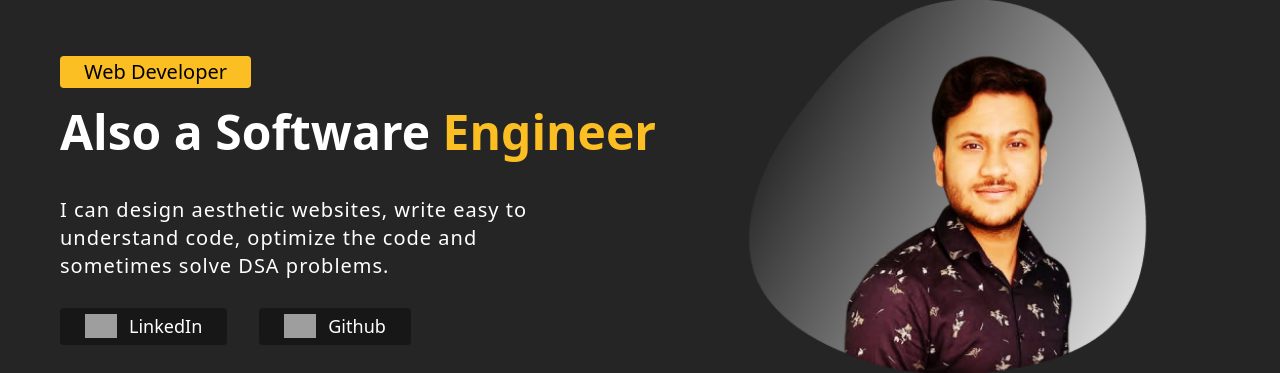
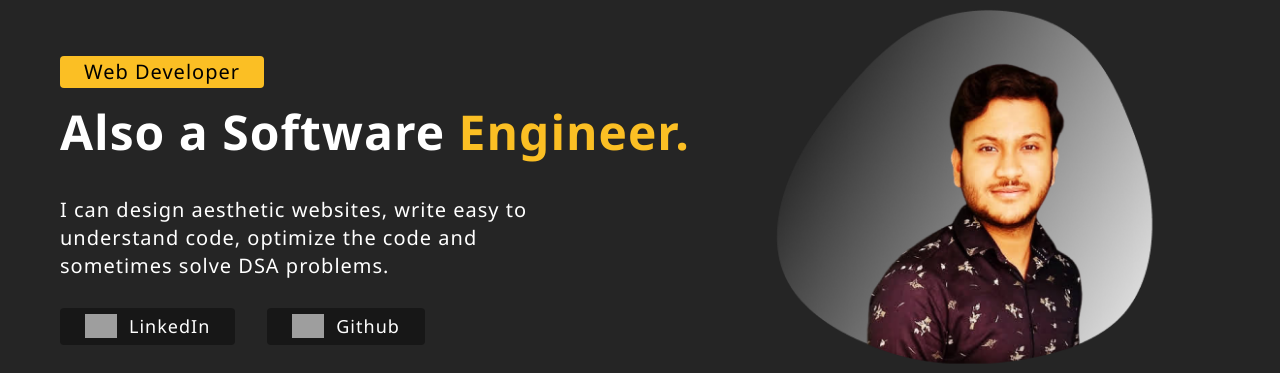
Before and after one commit to mondalraj/rajib-mondal-portfolio, a React (Create React App) app: page / in a window 1280 px wide. Shown: the part 200-573 px from the top of the page. Built offline with nearby package versions, Linux system fonts and the light colour scheme; grey boxes are pictures that could not be loaded.

Commit message:
typewriter effect added

```diff
--- a/package.json
+++ b/package.json
@@ -1,6 +1,6 @@
 {
   "name": "rajib-mondal-portfolio",
-
+  "homepage": "https://mondalraj.github.io/rajib-mondal-portfolio",
   "version": "0.1.0",
   "private": true,
   "repository": {
--- a/src/components/About.js
+++ b/src/components/About.js
@@ -22,7 +22,7 @@ function About() {
             <div className="description flex flex-col items-center md:items-start space-y-5">
                 <div className="text-xl text-yellow-400">About Me</div>
                 <div className="text-3xl font-semibold tracking-wide">Hi! I am Rajib Mondal</div>
-                <div className=" text-lg md:leading-7">
+                <div className="text-justify text-lg md:leading-7">
                     <p>I am a Full Stack Developer and currently pursuing my Bachelor's of Technology Degree from Dr. Akhilesh Das Gupta Institute of Technology And Management, Delhi.</p>
                     <p>I have participated and won in a lot of Open Source Programs, Hackathons, and have built responsive and fast web apps.</p>
                     <p>I am very passionate learner and love to implement my learnings in my projects.</p>
--- a/src/components/Contact.js
+++ b/src/components/Contact.js
@@ -2,7 +2,7 @@ function Contact() {
     return (
         <div id="contact" className="contact-container max-w-screen-xl mx-auto flex justify-center items-center min-h-screen text-white p-5 pt-20">
             <div className="get-in-touch w-full p-5 rounded-md md:max-w-3xl" style={{ backgroundColor: "#171717" }}>
-                <div className="text-2xl md:text-3xl font-semibold tracking-wide pb-4">Get In Touch!</div>
+                <div className="text-yellow-400 text-2xl md:text-3xl font-semibold tracking-wide pb-4">Get In Touch!</div>
                 <div className="text-lg">
                     <p>Have an enquiry or feedback for me?</p>
                     <p>Fill out the form below to contact me.</p>
--- a/src/components/Header.js
+++ b/src/components/Header.js
@@ -1,12 +1,16 @@
-
+import '../header.css'
 function Header() {
     return (
         <>
             <div className="p-5 header-container max-w-screen-xl mx-auto flex justify-center items-center -m-20 md:-mt-16 min-h-screen text-white flex-col-reverse md:flex-row">
                 <div className="header-content md:pl-10 flex flex-col items-center md:items-start space-y-5">
                     <div className="text-xl text-black bg-yellow-400 w-max py-0.5 px-6 rounded">Web Developer</div>
-                    <div className="text-3xl md:text-5xl font-semibold">Also a Software <span className="text-yellow-400">Engineer</span></div>
-                    <div className="text-lg md:text-xl w-5/6 tracking-wider leading-7 md:pt-5 pb-2 text-justify md:text-left">I can design aesthetic websites, write easy to understand code, optimize the code and sometimes solve DSA problems.</div>
+                    <div className="flex md:flex-col lg:flex-row">
+                        <div className="text-3xl md:text-5xl font-semibold w-max">Also a Software&#160;</div>
+                        <div className="text-3xl md:text-5xl font-semibold text-yellow-400 typewriter"> Engineer.</div>
+                    </div>
+
+                    <div className="text-lg md:text-xl w-5/6 tracking-wider leading-7 md:pt-5 pb-2 md:text-left text-justify">I can design aesthetic websites, write easy to understand code, optimize the code and sometimes solve DSA problems.</div>
                     <div className="flex">
                         <a href="https://www.linkedin.com/in/dev-rajib-mondal/" target="_blank" style={styles.headerButton} className="flex items-center mr-8 rounded"><img className="h-6 pr-3" src="https://img.icons8.com/ios-glyphs/50/ffffff/linkedin-circled.png" />LinkedIn</a>
                         <a href="https://github.com/mondalraj" target="_blank" style={styles.headerButton} className="flex items-center rounded"><img className="h-6 pr-3" src="https://img.icons8.com/material-outlined/50/ffffff/github.png" />Github</a>
--- a/src/components/TimelineItem.js
+++ b/src/components/TimelineItem.js
@@ -5,8 +5,8 @@ const TimelineItem = ({ data }) => {
                 <div className="timeline-date font-semibold tracking-wide pb-3 md:text-md">{data.date}</div>
                 <div className="timeline-box">
                     <div className="timeline-name bg-yellow-300 text-black tracking-wider">{data.name}</div>
-                    {data.company && <div className="timeline-company pb-1 bg-yellow-400 text-black text-sm font-semibold tracking-wider">Organization: {data.company}</div>}
-                    <div className="timeline-description pb-2">{data.description}</div>
+                    {data.company && <div className="timeline-company pb-1 bg-yellow-400 text-black text-md font-semibold tracking-wider">Organization: {data.company}</div>}
+                    <div className="text-justify timeline-description pb-2">{data.description}</div>
                     {data.link && <a href={data.link.url} target="_blank" rel="noopener noreferrer" className="underline tracking-wider text-md font-semibold">{data.link.text}</a>}
                 </div>
             </div>
--- /dev/null
+++ b/src/header.css
@@ -0,0 +1,27 @@
+.typewriter {
+  position: relative;
+  padding: 0;
+  margin: 0;
+  width: max-content;
+}
+
+.typewriter::before,
+.typewriter::after {
+  content: "";
+  position: absolute;
+  top: 0;
+  right: 0;
+  left: 0;
+  bottom: -10px;
+}
+
+.typewriter::before {
+  background: #252525;
+  animation: typewriter 2.5s ease-out forwards;
+}
+
+@keyframes typewriter {
+  to {
+    left: 100%;
+  }
+}
--- a/src/index.css
+++ b/src/index.css
@@ -5,9 +5,11 @@
 html {
   background-color: #252525;
   scroll-behavior: smooth;
+  font-family: "Segoe UI", Tahoma, Geneva, Verdana, sans-serif;
 }
 
 body {
   overflow-x: hidden;
   scroll-behavior: smooth;
+  letter-spacing: 1px;
 }
```
